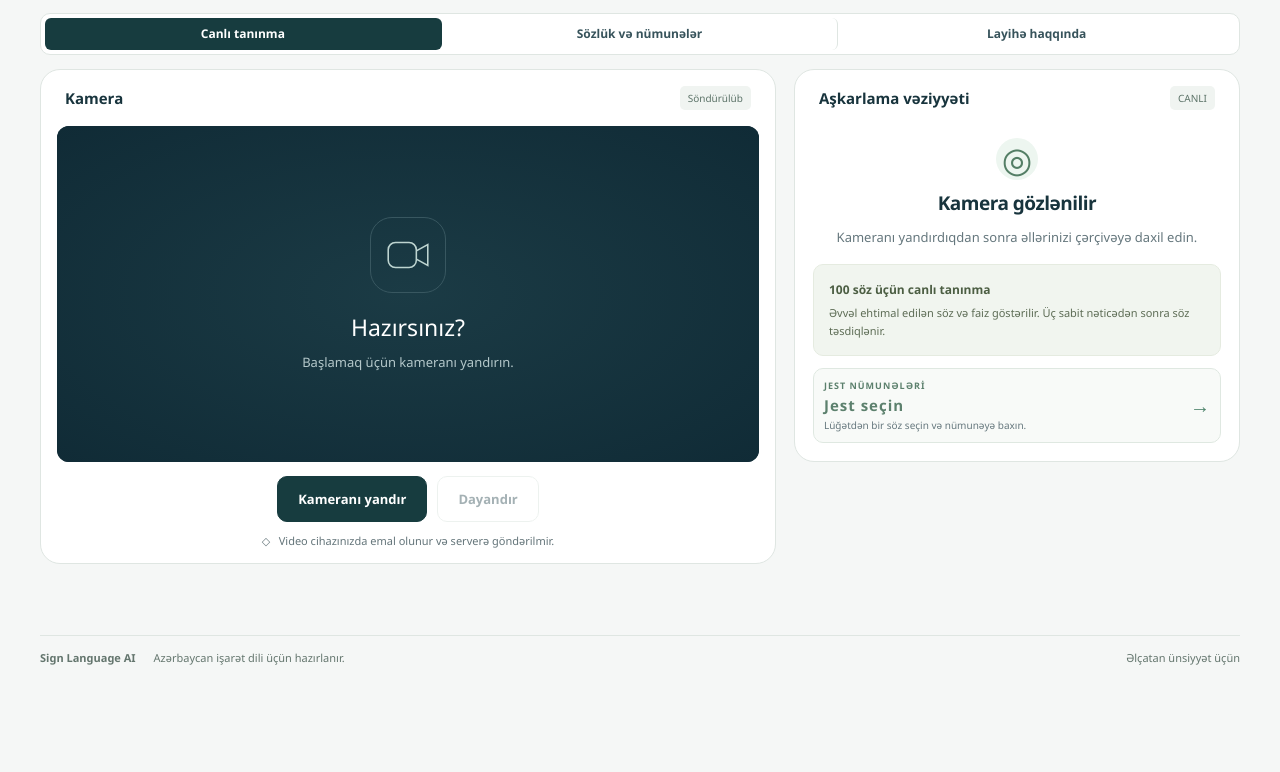
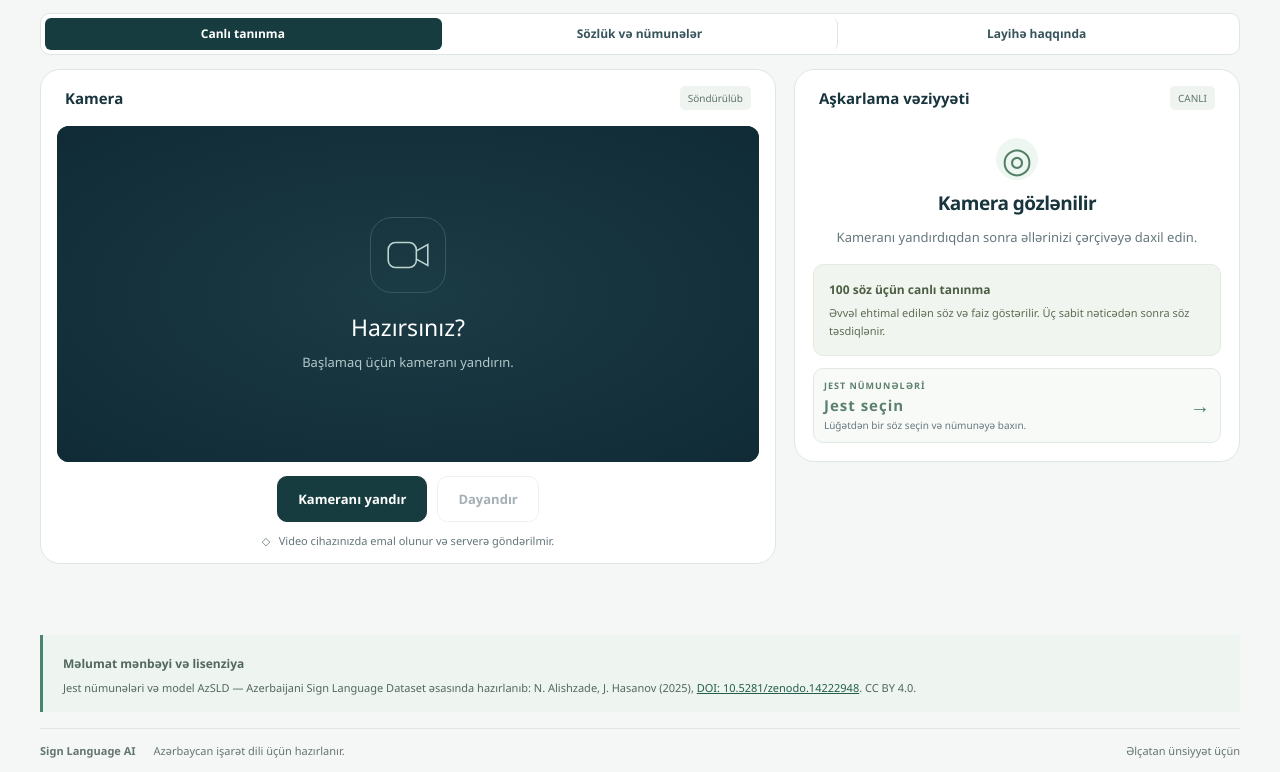
Before and after one commit to musayev-tamerlan/sign-language-ai, a website: page public/index.html in a window 1280 px wide. Shown: the part 198-970 px from the top of the page. Before the commit the page ends 877 px from the top, so only its background shows below. Drawn offline with Linux system fonts and the light colour scheme.

Commit message:
docs: add AzSLD CC BY attribution

```diff
--- a/public/index.html
+++ b/public/index.html
@@ -137,6 +137,7 @@
 <noscript>
 <p>JavaScript-i aktiv edin.</p>
 </noscript>
+<section class="attribution"><strong>Məlumat mənbəyi və lisenziya</strong><p>Jest nümunələri və model AzSLD — Azerbaijani Sign Language Dataset əsasında hazırlanıb: N. Alishzade, J. Hasanov (2025), <a href="https://doi.org/10.5281/zenodo.14222948" target="_blank" rel="noopener">DOI: 10.5281/zenodo.14222948</a>. CC BY 4.0.</p></section>
 <footer>
 <b>Sign Language AI</b>
 <span>Azərbaycan işarət dili üçün hazırlanır.</span>
--- a/public/styles.css
+++ b/public/styles.css
@@ -54,6 +54,7 @@ button:focus-visible,a:focus-visible{outline:3px solid #247e60;outline-offset:4p
 .tips strong{font-size:12px;font-weight:650}
 .tips p{font-size:12px;color:#65777d;line-height:1.6;margin:5px 0 0}
 footer{border-top:1px solid #dfe6e2;margin-top:38px;padding:23px 0 30px;display:flex;gap:18px;color:#64766e;font-size:11px}
+.attribution{margin-top:16px;padding:16px 20px;border-left:3px solid #4b846c;background:#eef4ef;color:#52685e}.attribution strong{font-size:12px}.attribution p{margin:6px 0 0;font-size:11px;line-height:1.6}.attribution a{color:#235f4c}
 .dictionary{margin-top:28px;border:1px solid #dfe6e2;border-radius:20px;background:#fff;padding:28px}
 .dictionary-heading{display:flex;justify-content:space-between;gap:20px;align-items:flex-start}.dictionary h2{font-size:22px;letter-spacing:-.5px}.dictionary-heading p:not(.eyebrow){font-size:13px;color:#65777d;margin:9px 0 0}.word-total{white-space:nowrap;border-radius:999px;background:#eaf1ec;color:#3e6f58;padding:8px 12px;font-size:12px;font-weight:650}.tabs{display:flex;gap:8px;border-bottom:1px solid #e5ebe7;margin-top:24px}.tab{border:0;border-radius:8px 8px 0 0;min-height:40px;padding:8px 12px;background:transparent;font-size:12px}.tab.active{background:#eaf1ec;color:#173c3f;box-shadow:inset 0 -2px #397158}.tab:hover:not(:disabled){background:#f1f5f2}.tab-panel{padding-top:18px}.dictionary-note{margin:0 0 14px;color:#65777d;font-size:12px;line-height:1.6}.word-list{display:flex;flex-wrap:wrap;gap:8px}.word-list span{padding:7px 10px;border:1px solid #dfe8e1;border-radius:7px;background:#f8faf8;font-size:11px;font-weight:600;color:#37534a}.examples{display:grid;grid-template-columns:repeat(3,1fr);gap:12px}.examples article,.support-grid>div{padding:16px;border:1px solid #e3eae5;border-radius:11px;background:#f8faf8}.examples strong{display:block;font-size:12px;color:#183f40}.examples span,.support-grid p{display:block;margin-top:7px;font-size:12px;color:#65777d;line-height:1.5}.support-grid{display:grid;grid-template-columns:repeat(3,1fr);gap:12px}.support-grid strong{font-size:13px;color:#244945}.support-grid p{margin-bottom:0}
 footer span:last-child{margin-left:auto}
```
Also changed, not shown: README.md.
